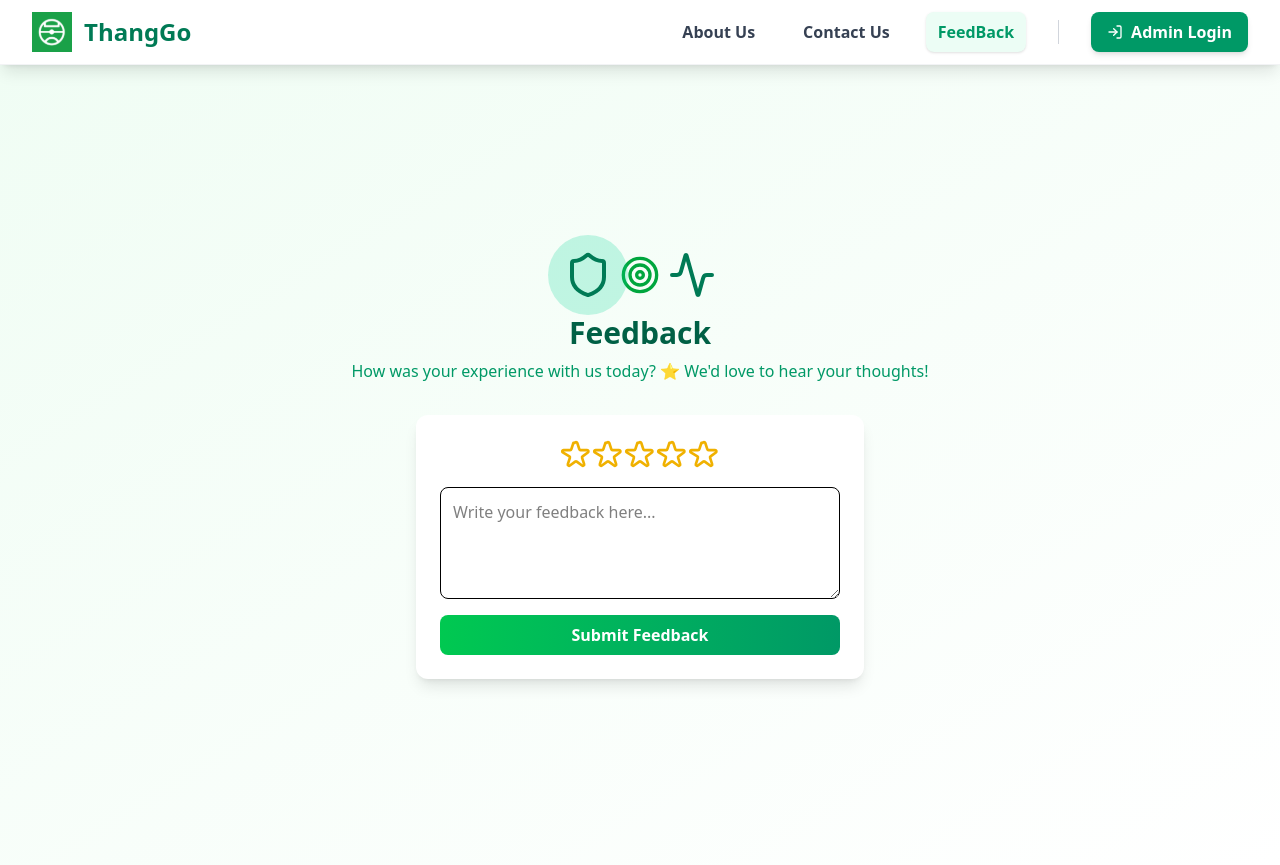
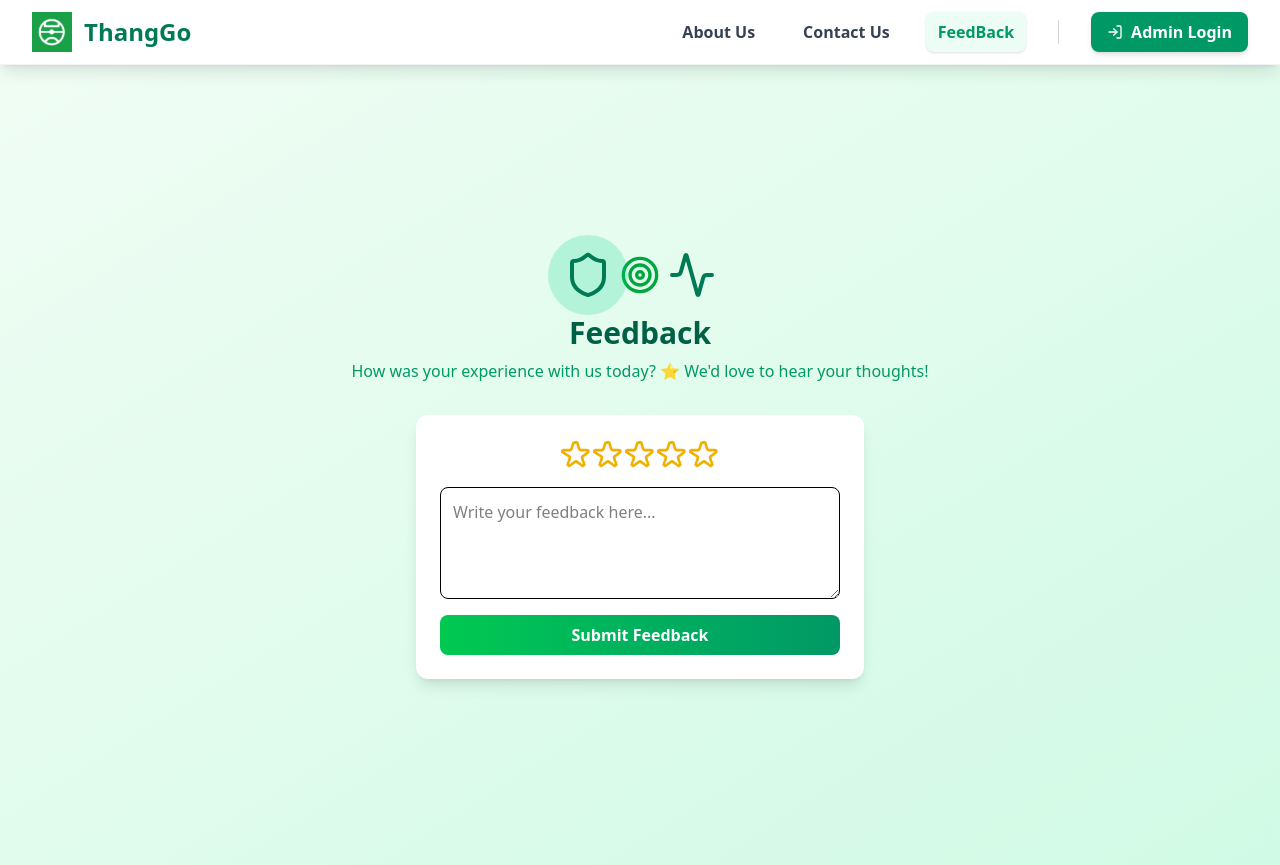
Before and after one commit to Govinda-Upadhya/futsalfrontend, a React (Vite) app: page /feedback in a window 1280 px wide. Built offline with nearby package versions, Linux system fonts and the light colour scheme.

Commit message:
background confirmation

```diff
--- a/src/pages/user/feedback.tsx
+++ b/src/pages/user/feedback.tsx
@@ -40,7 +40,7 @@ const FeedbackPage: React.FC = () => {
   };
 
   return (
-    <div className="w-screen h-screen flex flex-col items-center justify-center min-h-screen bg-gradient-to-br from-green-50 to-emerald-100px-4">
+    <div className="w-screen h-screen flex flex-col items-center justify-center min-h-screen bg-gradient-to-br from-green-50 to-emerald-100 px-4">
       <div className="text-center mb-8">
         <div className="flex justify-center items-center mb-4">
           <div className="relative">
```
